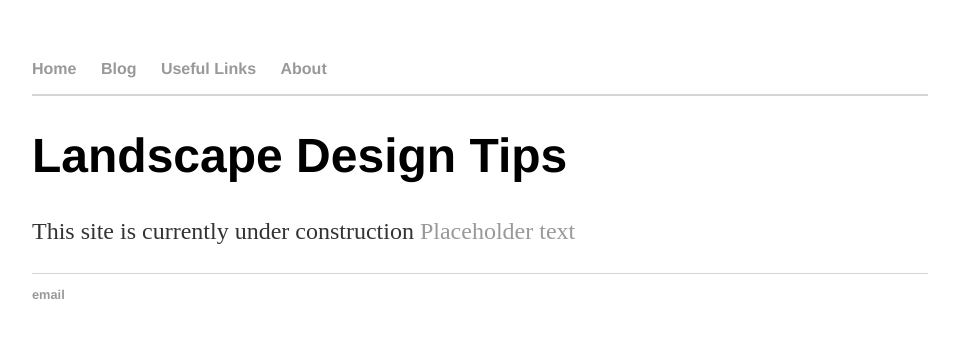
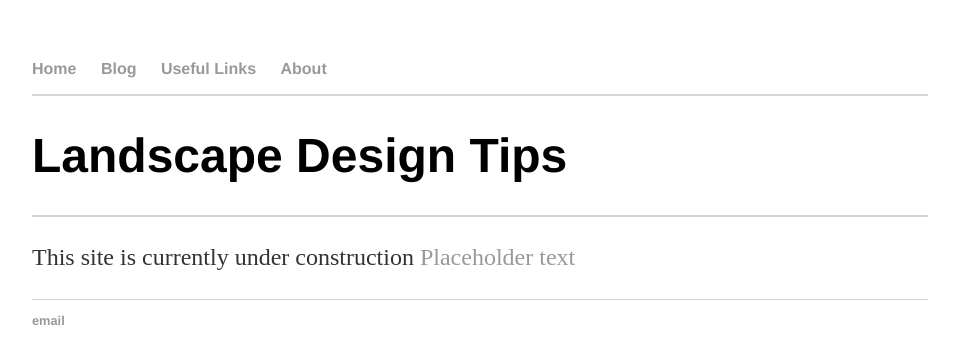
Before and after one commit to Quixoty/ORIG, a Jekyll site: the page built from index.html, in a window 1280 px wide. Shown: the top 364 px of the page, without its empty margins (160-1119 px from the left). Built offline with Jekyll 4.4.1, drawn with Linux system fonts in a browser that asks for light colours.

Commit message:
Update index.html

```diff
--- a/index.html
+++ b/index.html
@@ -4,5 +4,6 @@ title: Landscape Design Tips
 ---
 <div class="blurb">
 	<h1>Landscape Design Tips</h1>
+	<hr style="border: 1px solid #d5d5d5;" />
 	<p>This site is currently under construction <a href="/about">Placeholder text</a></p>
 </div><!-- /.blurb -->
```
